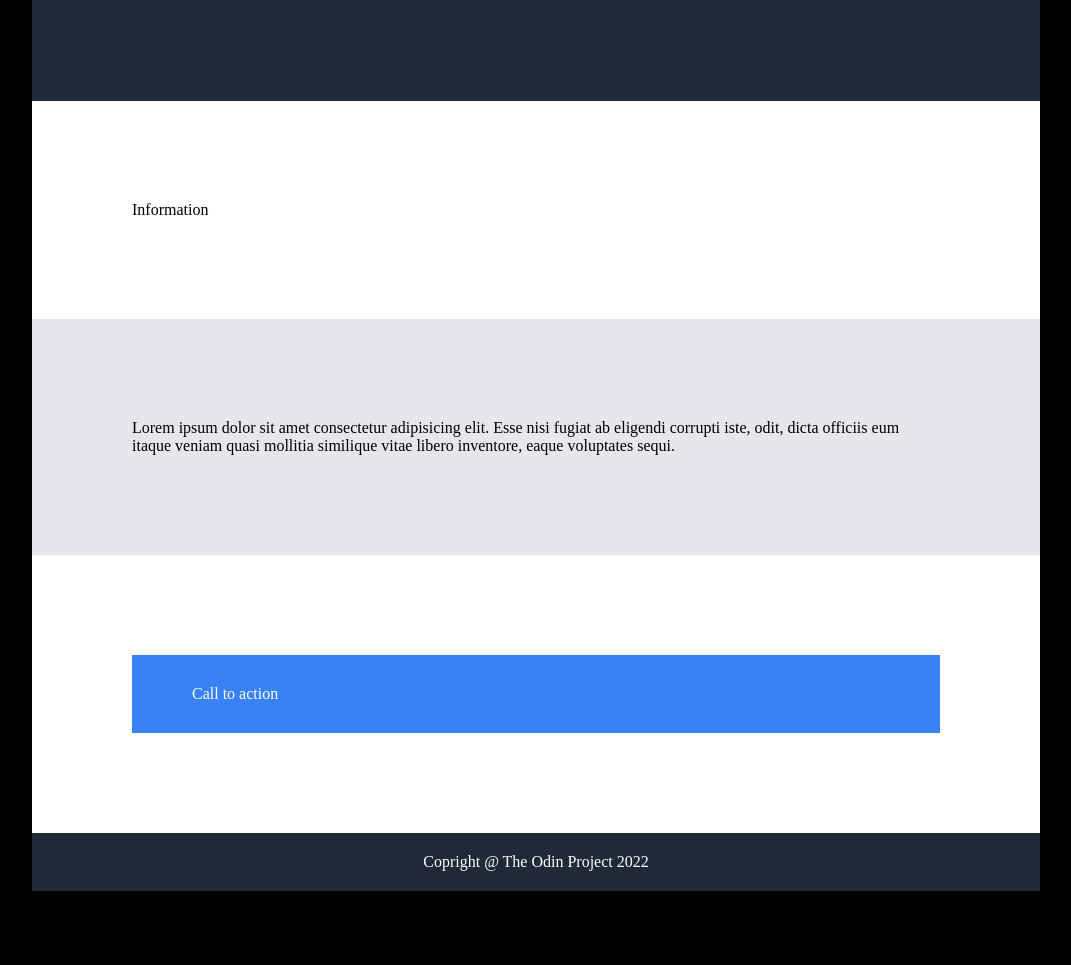
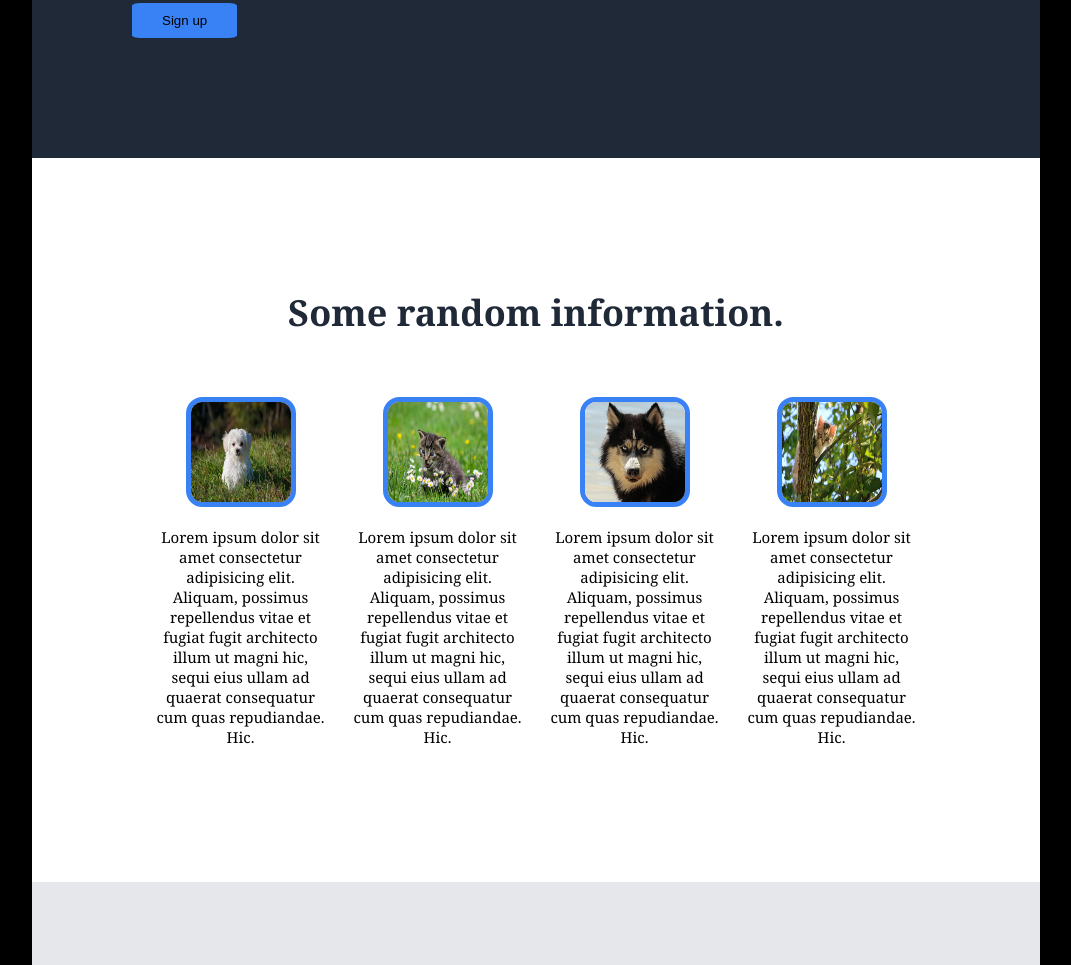
Before and after one commit to DiferoX/project-layout-1, a plain HTML site: page index.html in a window 1280 px wide. Shown: the part 515-1480 px from the top of the page, without its empty margins (104-1175 px from the left). Before the commit the page ends 1414 px from the top, so only its background shows below. Drawn offline with Linux system fonts and the light colour scheme.

Commit message:
Edit info, quote and call class.

```diff
--- a/index.html
+++ b/index.html
@@ -23,28 +23,56 @@
         <div class="headItem1">
           <h1>This website is awesome</h1>
           <p>Lorem ipsum dolor sit amet consectetur, adipisicing elit. Id nesciunt, quas vero molestias non hic in! Ad molestiae aut maiores dolores sint sequi tempore veritatis iusto. Ducimus ea delectus ipsum?</p>
-          <button>Sing up</button>
+          <button>Sign up</button>
         </div>
 
         <img class="headItem2" src="images/cat-eyes.webp" alt="Imagen header">
       </header>
 
       <div class="info">
-        Information
+        <h2>Some random information.</h2>
+
+        <div class="infoItem">
+
+          <div class="column">
+            <a href="#"><img src="images/dog-1.webp" alt="Imagen 1"></a>
+            <p>Lorem ipsum dolor sit amet consectetur adipisicing elit. Aliquam, possimus repellendus vitae et fugiat fugit architecto illum ut magni hic, sequi eius ullam ad quaerat consequatur cum quas repudiandae. Hic.</p>
+          </div>
+
+          <div class="column">
+            <a href="#"><img src="images/cat-1.jpg" alt="Imagen 2"></a>
+            <p>Lorem ipsum dolor sit amet consectetur adipisicing elit. Aliquam, possimus repellendus vitae et fugiat fugit architecto illum ut magni hic, sequi eius ullam ad quaerat consequatur cum quas repudiandae. Hic.</p>
+          </div>
+
+          <div class="column">
+            <a href="#"><img src="images/dog-2.jpg" alt="Imagen 3"></a>
+            <p>Lorem ipsum dolor sit amet consectetur adipisicing elit. Aliquam, possimus repellendus vitae et fugiat fugit architecto illum ut magni hic, sequi eius ullam ad quaerat consequatur cum quas repudiandae. Hic.</p>
+          </div>
+
+          <div class="column">
+            <a href="#"><img src="images/cat-2.webp" alt="Imagen 4"></a>
+            <p>Lorem ipsum dolor sit amet consectetur adipisicing elit. Aliquam, possimus repellendus vitae et fugiat fugit architecto illum ut magni hic, sequi eius ullam ad quaerat consequatur cum quas repudiandae. Hic.</p>
+          </div>
+        </div>
       </div>
 
       <div class="quote">
-        Lorem ipsum dolor sit amet consectetur adipisicing elit. Esse nisi fugiat ab eligendi corrupti iste, odit, dicta officiis eum itaque veniam quasi mollitia similique vitae libero inventore, eaque voluptates sequi.
+        <cite style="font-size: 36px;">Lorem ipsum dolor sit amet consectetur adipisicing elit. Esse nisi fugiat ab eligendi corrupti iste, odit, dicta officiis eum itaque veniam quasi mollitia similique vitae libero inventore, eaque voluptates sequi.</cite>
+        <div style="text-align: right; font-size: 36px;"><cite><strong>-Autor</strong></cite></div>
       </div>
 
       <div class="call">
         <div class="bar">
-          Call to action
+          <div>
+            <p><strong>Call to action! It's time!</strong></p>
+            <p>Sing up for our product by clicking the button right over there</p>
+          </div>
+          <button>Sign up</button>
         </div>
       </div>
 
       <footer>
-        Copright @ The Odin Project 2022
+        Copright @ DiferoX 2022
       </footer>
 
     </body>
--- a/styles.css
+++ b/styles.css
@@ -1,6 +1,7 @@
 body {
     padding: 0 10%;
     background-color: black;
+    font-family: Georgia, 'Times New Roman', Times, serif;
 }
 
 /* HEADER */
@@ -63,16 +64,50 @@ nav {
     font-size: 18px #f9faf8;
 }
 
+/* Information Section */
 
 .info {
     background-color: white;
     padding: 100px;
+    text-align: center;
 }
+
+.info h2 {
+    font-size: 36px;
+    font: bolder;
+    color: #1f2937;
+    padding-bottom: 10px;
+}
+
+.infoItem {
+    display: flex;
+    padding: 10px;
+}
+
+.column {
+
+    padding: 10px;
+}
+
+.column img {
+    border: 5px solid #3882f6;
+    border-radius: 15%;
+    width: 100px;
+    height: 100px;
+}
+
+.column p {
+    font-size: 15px;
+}
+
+/* Quote Section */
 
 .quote {
     padding: 100px;
     background-color: #e5e7eb;
 }
+
+/* Call to action Section */
 
 .call {
     background-color: white;
@@ -83,9 +118,25 @@ nav {
     padding: 30px 60px;
     background-color: #3882f6;
     color: white;
+    display: flex;
+    justify-content: space-between;
 }
 
-footer {
+.bar button
+{
+    background-color: #3882f6;
+    color: white;
+    margin: 20px 0;
+    padding: 10px 30px;
+    border: 1px solid white;
+    border-radius: 8%;
+
+}
+
+/* Footer */
+
+footer
+{
     background-color: #1f2937;
     color: white;
     display: flex;
```
Also changed, not shown: images/cat-1.jpg (added), images/cat-2.webp (added), images/dog-1.webp (added), images/dog-2.jpg (added).
